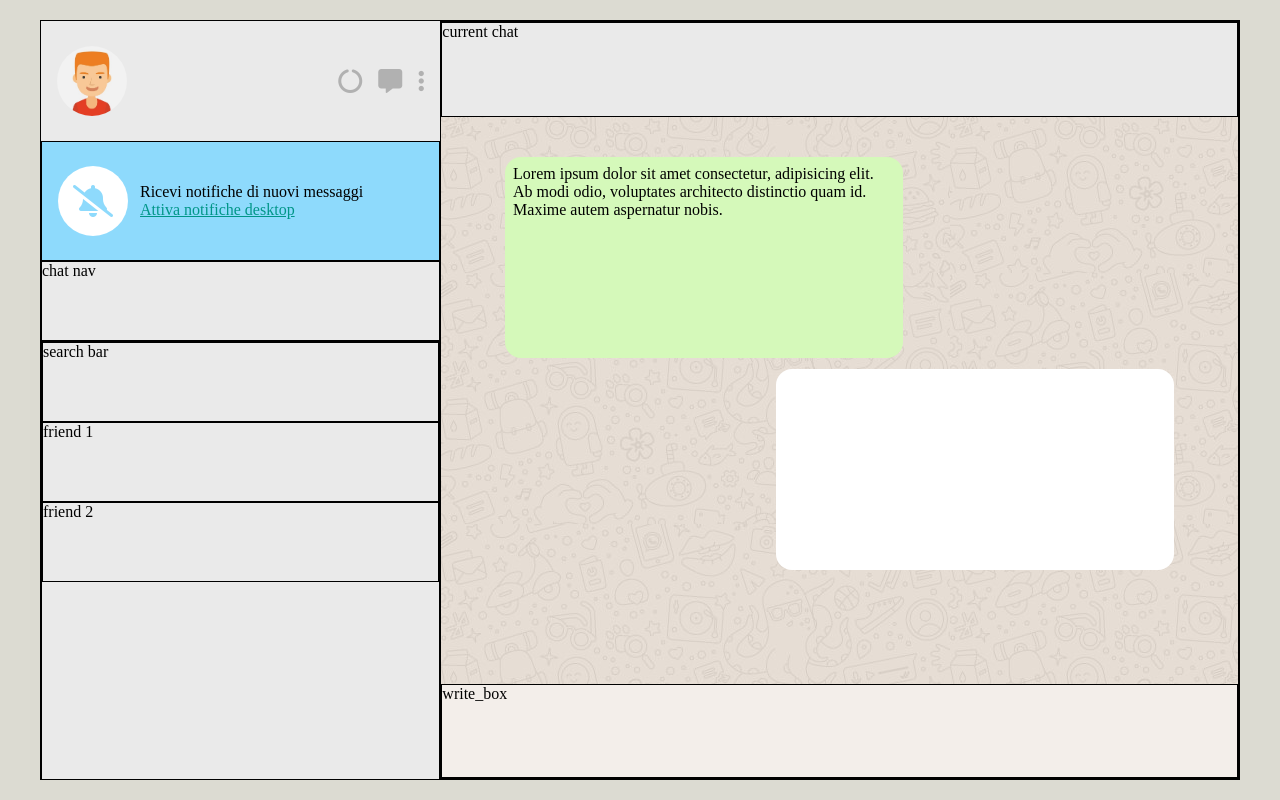
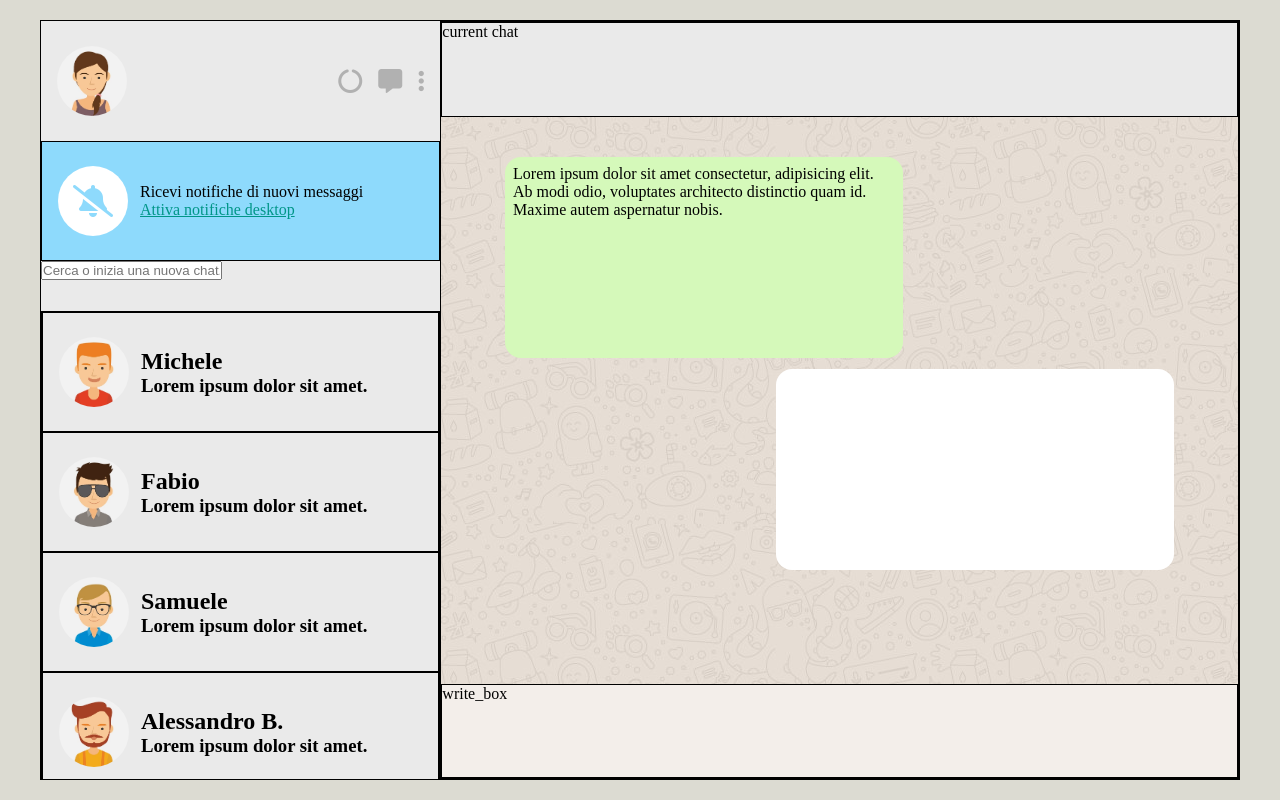
Before and after one commit to Carlo-Adile/html-css-boolzapp, a plain HTML site: page index.html in a window 1280 px wide. Drawn offline with Linux system fonts and the light colour scheme.

Commit message:
adding left bar elements

```diff
--- a/assets/css/style.css
+++ b/assets/css/style.css
@@ -101,7 +101,6 @@ left bar
 /* left bar > second section: notification */
 #notification{
     display: flex;
-    /* flex-wrap: wrap; */
     align-items: center;
     height:120px;
     padding: 1rem;
@@ -125,9 +124,32 @@ left bar
     font-size:2rem;
 }
 
-/*  */
+/* left bar > third section: chat nav bar */
+#chat_nav{
+    display: flex;
+    width:100%;
+    height:50px;
+}
+
+input[type="text"] {
+    width: 100%;
+}
+
+/* left bar > last section: friend_list */
 #friend_list{
+    display: flex;
+    flex-wrap: wrap;
+    /* align-items: center;
+    justify-content: center; */
+}
 
+.friend{
+    display: flex;
+    align-items: center;
+    padding:1rem;
+    gap:0.75rem;
+    height:120px;
+    width:100%;
 }
 
 /***********************************************************
@@ -212,6 +234,7 @@ Row and column structure
 .row-10{
     height:calc((100%/12)*10);
 }
+
 /***********************************************************
 Media rules
 ************************************************************/
@@ -239,8 +262,17 @@ Media rules
     #account{
         justify-content: center;
     }
+
     #notification{
         display: none;
+    }
+
+    #chat_nav{
+        display: none;
+    }
+
+    .friend{
+        justify-content: center;
     }
 }
 
--- a/index.html
+++ b/index.html
@@ -19,7 +19,7 @@
                     <!-- user account and buttons -->
                     <div id="account">
                         <div class="profile_img">
-                            <img src="./assets/img/my_picture.jpg" alt="">
+                            <img src="./assets/img/avatar_io (1).jpg" alt="">
                         </div>
                         <div class="md-hide">
                             <ul id="buttons">
@@ -47,18 +47,117 @@
                             <a href="">Attiva notifiche desktop</a>
                         </div>
                     </div>
-                    <div class="row-1 debug">
-                        chat nav
+                    <!-- chat nav search bar -->
+                    <div id="chat_nav">
+                        <div>
+                            <input type="text" placeholder="Cerca o inizia una nuova chat...">
+                        </div>
                     </div>
-                    <div id="friend_list" class="row-10 debug">
-                        <div class="row-1 debug">
-                            search bar
+                    <!-- friend list -->
+                    <div id="friend_list" class="debug">
+                        <div class="friend debug">
+                            <div class="profile_img">
+                                <img src="./assets/img/avatar_1 (1).jpg" alt="">
+                            </div>
+                            <div class="md-hide">
+                                <h2>
+                                    Michele
+                                </h2>
+                                <h3>
+                                    Lorem ipsum dolor sit amet.
+                                </h3>
+                            </div>
                         </div>
-                        <div class="row-2 debug">
-                            friend 1
+                        <div class="friend debug">
+                            <div class="profile_img">
+                                <img src="./assets/img/avatar_2.jpg" alt="">
+                            </div>
+                            <div class="md-hide">
+                                <h2>
+                                    Fabio
+                                </h2>
+                                <h3>
+                                    Lorem ipsum dolor sit amet.
+                                </h3>
+                            </div>
                         </div>
-                        <div class="row-2 debug">
-                            friend 2
+                        <div class="friend debug">
+                            <div class="profile_img">
+                                <img src="./assets/img/avatar_3.jpg" alt="">
+                            </div>
+                            <div class="md-hide">
+                                <h2>
+                                    Samuele
+                                </h2>
+                                <h3>
+                                    Lorem ipsum dolor sit amet.
+                                </h3>
+                            </div>
+                        </div>
+                        <div class="friend debug">
+                            <div class="profile_img">
+                                <img src="./assets/img/avatar_4.jpg" alt="">
+                            </div>
+                            <div class="md-hide">
+                                <h2>
+                                    Alessandro B.
+                                </h2>
+                                <h3>
+                                    Lorem ipsum dolor sit amet.
+                                </h3>
+                            </div>
+                        </div>
+                        <div class="friend debug">
+                            <div class="profile_img">
+                                <img src="./assets/img/avatar_5.jpg" alt="">
+                            </div>
+                            <div class="md-hide">
+                                <h2>
+                                    Alessandro L.
+                                </h2>
+                                <h3>
+                                    Lorem ipsum dolor sit amet.
+                                </h3>
+                            </div>
+                        </div>
+                        <div class="friend debug">
+                            <div class="profile_img">
+                                <img src="./assets/img/avatar_6.jpg" alt="">
+                            </div>
+                            <div class="md-hide">
+                                <h2>
+                                    Angela
+                                </h2>
+                                <h3>
+                                    Lorem ipsum dolor sit amet.
+                                </h3>
+                            </div>
+                        </div>
+                        <div class="friend debug">
+                            <div class="profile_img">
+                                <img src="./assets/img/avatar_7.jpg" alt="">
+                            </div>
+                            <div class="md-hide">
+                                <h2>
+                                    Andrea
+                                </h2>
+                                <h3>
+                                    Lorem ipsum dolor sit amet.
+                                </h3>
+                            </div>
+                        </div>
+                        <div class="friend debug">
+                            <div class="profile_img">
+                                <img src="./assets/img/avatar_8.jpg" alt="">
+                            </div>
+                            <div class="md-hide">
+                                <h2>
+                                    Giovanni
+                                </h2>
+                                <h3>
+                                    Lorem ipsum dolor sit amet.
+                                </h3>
+                            </div>
                         </div>
                     </div>
                 </div>
```
Also changed, not shown: assets/img/avatar_io (1).jpg (added), assets/img/my_picture.jpg (deleted).
